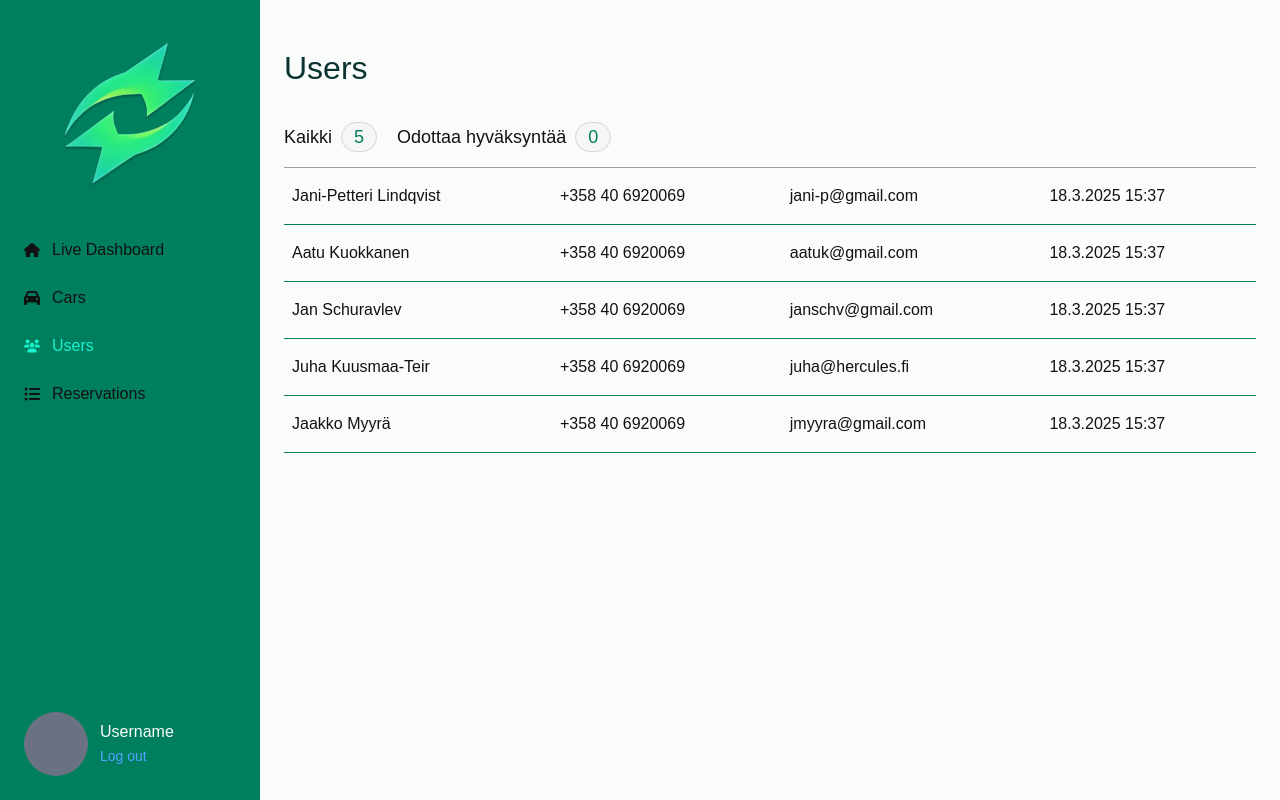
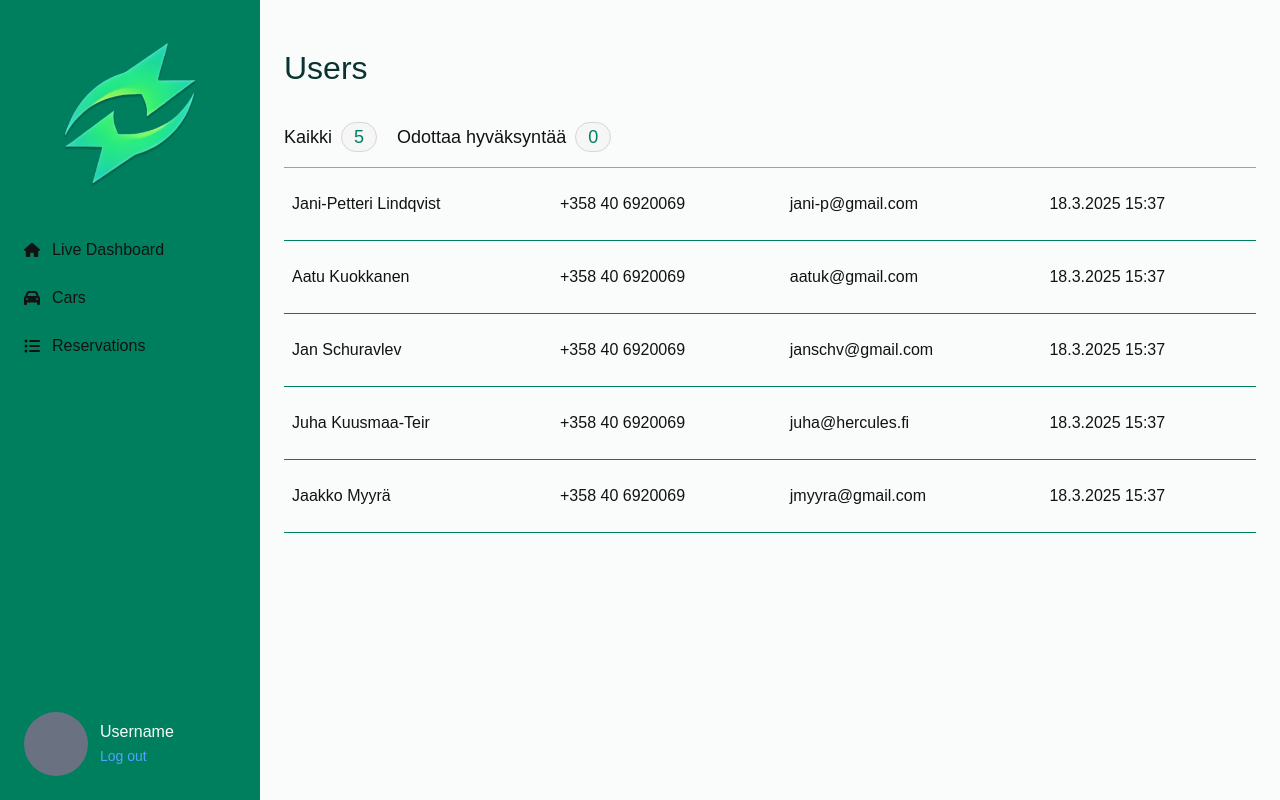
Before and after one commit to S1pi/Zapp-Next, a Next.js app: page /dashboard/users in a window 1280 px wide. Built offline with nearby package versions, Linux system fonts and the light colour scheme.

Commit message:
Small adjustments

```diff
--- a/src/app/dashboard/layout.tsx
+++ b/src/app/dashboard/layout.tsx
@@ -11,7 +11,7 @@ const adminUser: UserWithoutPassword = {
   postnumber: "1234",
   address: "Admin Street 1",
   validated: true,
-  role: "admin",
+  role: "dealer",
   created_at: new Date().toISOString(),
 };
 
--- a/src/app/dashboard/users/page.tsx
+++ b/src/app/dashboard/users/page.tsx
@@ -84,10 +84,10 @@ export default function Users() {
           <tbody>
             {users.map((user, index) => (
               <tr key={index} className="border-b border-secondary">
-                <td className="py-4 px-2 text-black-zapp">{user.name}</td>
-                <td className="py-4 px-2 text-black-zapp">{user.phone}</td>
-                <td className="py-4 px-2 text-black-zapp">{user.email}</td>
-                <td className="py-4 px-2 text-black-zapp">{user.registered}</td>
+                <td className="py-6 px-2 text-black-zapp">{user.name}</td>
+                <td className="py-6 px-2 text-black-zapp">{user.phone}</td>
+                <td className="py-6 px-2 text-black-zapp">{user.email}</td>
+                <td className="py-6 px-2 text-black-zapp">{user.registered}</td>
               </tr>
             ))}
           </tbody>
--- a/src/components/DashboardNavigation.tsx
+++ b/src/components/DashboardNavigation.tsx
@@ -19,9 +19,9 @@ const adminMenu = [
 
 // Define the navigation items for the dealer dashboard
 const dealerMenu = [
-  { name: "Live Dashboard", href: "/live-dashboard", icon: <span>🏠</span> },
-  { name: "Cars", href: "/cars", icon: <span>🚗</span> },
-  { name: "Reservations", href: "/reservations", icon: <span>📋</span> },
+  { name: "Live Dashboard", href: "/live-dashboard", icon: <FaHouse /> },
+  { name: "Cars", href: "/cars", icon: <FaCar /> },
+  { name: "Reservations", href: "/reservations", icon: <FaListUl /> },
 ];
 
 export function DashboardNavigation({ user }: DashboardNavigationProps) {
```
